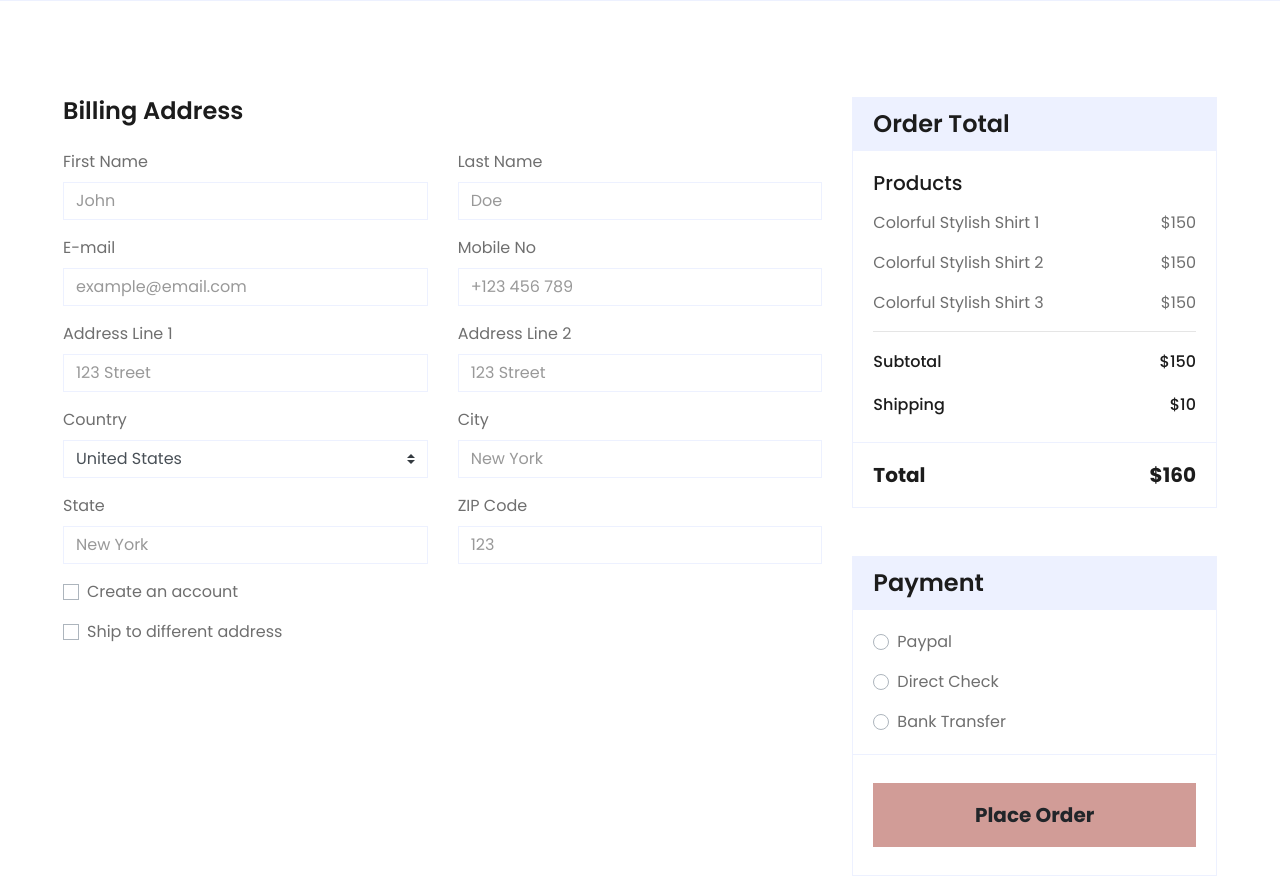
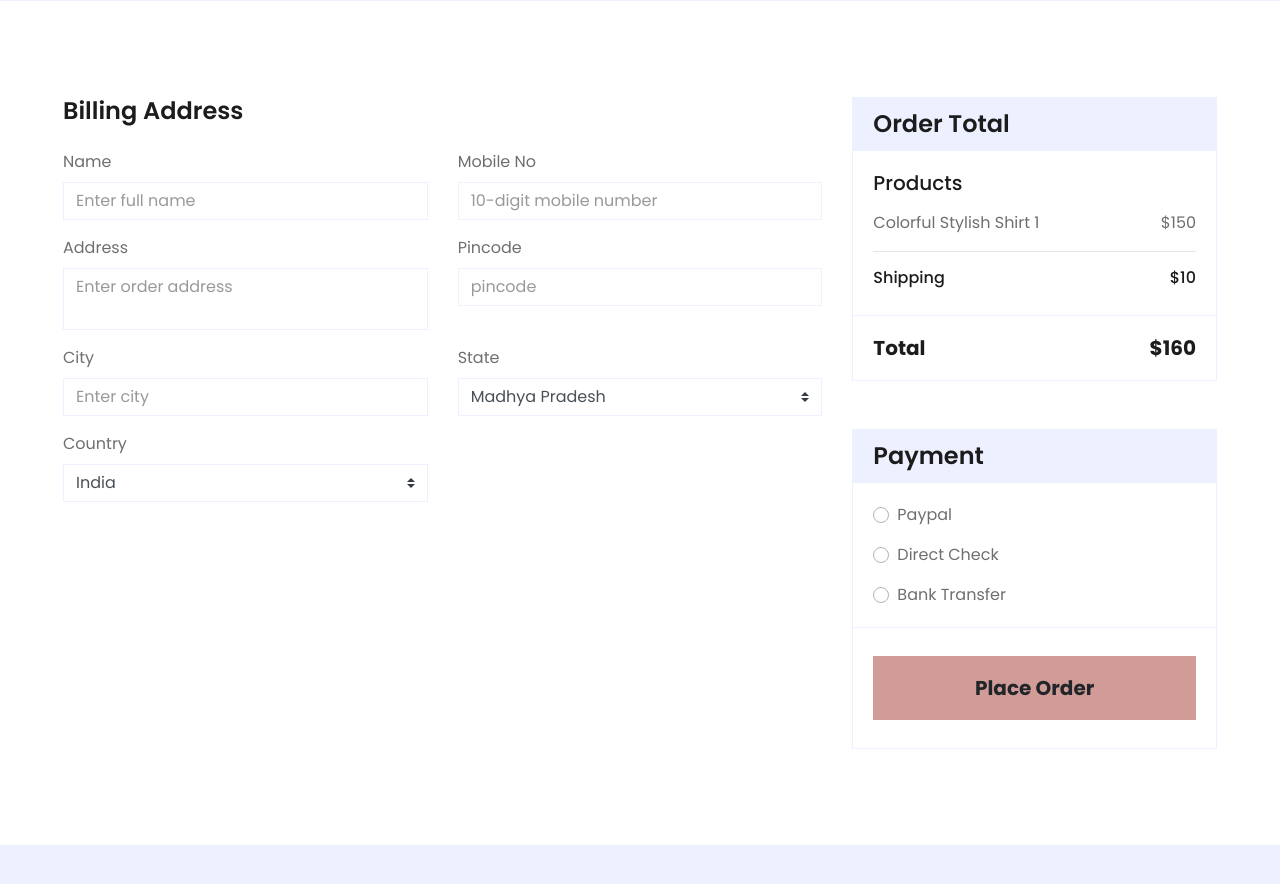
Before and after one commit to Pradeep-mxlax/ecommerce, a Django app: page /checkout/ in a window 1280 px wide. Shown: the part 299-1183 px from the top of the page. Run offline with Django 4.2, Linux system fonts and the light colour scheme; some libraries are stand-ins or nearby versions.

Commit message:
solve cart problem

```diff
--- a/myapp/templates/myapp/checkout.html
+++ b/myapp/templates/myapp/checkout.html
@@ -14,7 +14,8 @@
 
     <!-- Google Web Fonts -->
     <link rel="preconnect" href="https://fonts.gstatic.com">
-    <link href="https://fonts.googleapis.com/css2?family=Poppins:wght@100;200;300;400;500;600;700;800;900&display=swap" rel="stylesheet">
+    <link href="https://fonts.googleapis.com/css2?family=Poppins:wght@100;200;300;400;500;600;700;800;900&display=swap"
+        rel="stylesheet">
 
     <!-- Font Awesome -->
     <link href="https://cdnjs.cloudflare.com/ajax/libs/font-awesome/5.10.0/css/all.min.css" rel="stylesheet">
@@ -48,41 +49,51 @@
             <div class="col-lg-8">
                 <div class="mb-4">
                     <h4 class="font-weight-semi-bold mb-4">Billing Address</h4>
+                    <form action="" method="post">
                         <div class="row">
                             <div class="col-md-6 form-group">
-                            <label>First Name</label>
-                            <input class="form-control" type="text" placeholder="John">
-                        </div>
-                        <div class="col-md-6 form-group">
-                            <label>Last Name</label>
-                            <input class="form-control" type="text" placeholder="Doe">
-                        </div>
-                        <div class="col-md-6 form-group">
-                            <label>E-mail</label>
-                            <input class="form-control" type="text" placeholder="example@email.com">
+                                <label>Name</label>
+                                <input class="form-control" name='name' type="text" placeholder="Enter full name">
                             </div>
                             <div class="col-md-6 form-group">
                                 <label>Mobile No</label>
-                            <input class="form-control" type="text" placeholder="+123 456 789">
+                                <input class="form-control" name="number" type="text" placeholder="10-digit mobile number" pattern="[789][0-9]{9}">
                             </div>
                             <div class="col-md-6 form-group">
-                            <label>Address Line 1</label>
-                            <input class="form-control" type="text" placeholder="123 Street">
+                                <label>Address</label>
+                                <textarea name="address" style="resize:none" class="form-control" id="" cols="20" rows="2" placeholder="Enter order address"></textarea>
+                                <!-- <input class="form-control" type="text" > -->
                             </div>
                             <div class="col-md-6 form-group">
-                            <label>Address Line 2</label>
+                                <label>Pincode</label>
+                                <input class="form-control" name="pincode" type="text" placeholder="pincode">
+                            </div>
+                            <div class="col-md-6 form-group">
+                                <label>City</label>
+                                <input class="form-control" name="city" type="text" placeholder="Enter city">
+                            </div>
+                            <!-- <div class="col-md-6 form-group">
+                                <label>State</label>
                                 <input class="form-control" type="text" placeholder="123 Street">
+                            </div> -->
+                            <div class="col-md-6 form-group">
+                                <label>State</label>
+                                <select class="custom-select" name="state">
+                                    <option selected>Madhya Pradesh</option>
+                                    <option>Gujrat</option>
+                                </select>
                             </div>
                             <div class="col-md-6 form-group">
                                 <label>Country</label>
-                            <select class="custom-select">
-                                <option selected>United States</option>
+                                <select class="custom-select" name="country">
+                                    <option selected>India</option>
+                                    <option>United States</option>
                                     <option>Afghanistan</option>
                                     <option>Albania</option>
                                     <option>Algeria</option>
                                 </select>
                             </div>
-                        <div class="col-md-6 form-group">
+                            <!-- <div class="col-md-6 form-group">
                                 <label>City</label>
                                 <input class="form-control" type="text" placeholder="New York">
                             </div>
@@ -99,16 +110,18 @@
                                     <input type="checkbox" class="custom-control-input" id="newaccount">
                                     <label class="custom-control-label" for="newaccount">Create an account</label>
                                 </div>
-                        </div>
-                        <div class="col-md-12 form-group">
+                            </div> -->
+                            <!-- <div class="col-md-12 form-group">
                                 <div class="custom-control custom-checkbox">
                                     <input type="checkbox" class="custom-control-input" id="shipto">
-                                <label class="custom-control-label" for="shipto"  data-toggle="collapse" data-target="#shipping-address">Ship to different address</label>
+                                    <label class="custom-control-label" for="shipto" data-toggle="collapse"
+                                        data-target="#shipping-address">Ship to different address</label>
                                 </div>
+                            </div> -->
                         </div>
+
                 </div>
-                </div>
-                <div class="collapse mb-4" id="shipping-address">
+                <!-- <div class="collapse mb-4" id="shipping-address">
                     <h4 class="font-weight-semi-bold mb-4">Shipping Address</h4>
                     <div class="row">
                         <div class="col-md-6 form-group">
@@ -157,7 +170,7 @@
                             <input class="form-control" type="text" placeholder="123">
                         </div>
                     </div>
-                </div>
+                </div> -->
             </div>
             <div class="col-lg-4">
                 <div class="card border-secondary mb-5">
@@ -170,19 +183,7 @@
                             <p>Colorful Stylish Shirt 1</p>
                             <p>$150</p>
                         </div>
-                        <div class="d-flex justify-content-between">
-                            <p>Colorful Stylish Shirt 2</p>
-                            <p>$150</p>
-                        </div>
-                        <div class="d-flex justify-content-between">
-                            <p>Colorful Stylish Shirt 3</p>
-                            <p>$150</p>
-                        </div>
                         <hr class="mt-0">
-                        <div class="d-flex justify-content-between mb-3 pt-1">
-                            <h6 class="font-weight-medium">Subtotal</h6>
-                            <h6 class="font-weight-medium">$150</h6>
-                        </div>
                         <div class="d-flex justify-content-between">
                             <h6 class="font-weight-medium">Shipping</h6>
                             <h6 class="font-weight-medium">$10</h6>
@@ -234,9 +235,11 @@
         <div class="row px-xl-5 pt-5">
             <div class="col-lg-4 col-md-12 mb-5 pr-3 pr-xl-5">
                 <a href="" class="text-decoration-none">
-                    <h1 class="mb-4 display-5 font-weight-semi-bold"><span class="text-primary font-weight-bold border border-white px-3 mr-1">E</span>Shopper</h1>
+                    <h1 class="mb-4 display-5 font-weight-semi-bold"><span
+                            class="text-primary font-weight-bold border border-white px-3 mr-1">E</span>Shopper</h1>
                 </a>
-                <p>Dolore erat dolor sit lorem vero amet. Sed sit lorem magna, ipsum no sit erat lorem et magna ipsum dolore amet erat.</p>
+                <p>Dolore erat dolor sit lorem vero amet. Sed sit lorem magna, ipsum no sit erat lorem et magna ipsum
+                    dolore amet erat.</p>
                 <p class="mb-2"><i class="fa fa-map-marker-alt text-primary mr-3"></i>123 Street, New York, USA</p>
                 <p class="mb-2"><i class="fa fa-envelope text-primary mr-3"></i>info@example.com</p>
                 <p class="mb-0"><i class="fa fa-phone-alt text-primary mr-3"></i>+012 345 67890</p>
@@ -247,36 +250,48 @@
                         <h5 class="font-weight-bold text-dark mb-4">Quick Links</h5>
                         <div class="d-flex flex-column justify-content-start">
                             <a class="text-dark mb-2" href="index.html"><i class="fa fa-angle-right mr-2"></i>Home</a>
-                            <a class="text-dark mb-2" href="shop.html"><i class="fa fa-angle-right mr-2"></i>Our Shop</a>
-                            <a class="text-dark mb-2" href="detail.html"><i class="fa fa-angle-right mr-2"></i>Shop Detail</a>
-                            <a class="text-dark mb-2" href="cart.html"><i class="fa fa-angle-right mr-2"></i>Shopping Cart</a>
-                            <a class="text-dark mb-2" href="checkout.html"><i class="fa fa-angle-right mr-2"></i>Checkout</a>
-                            <a class="text-dark" href="contact.html"><i class="fa fa-angle-right mr-2"></i>Contact Us</a>
+                            <a class="text-dark mb-2" href="shop.html"><i class="fa fa-angle-right mr-2"></i>Our
+                                Shop</a>
+                            <a class="text-dark mb-2" href="detail.html"><i class="fa fa-angle-right mr-2"></i>Shop
+                                Detail</a>
+                            <a class="text-dark mb-2" href="cart.html"><i class="fa fa-angle-right mr-2"></i>Shopping
+                                Cart</a>
+                            <a class="text-dark mb-2" href="checkout.html"><i
+                                    class="fa fa-angle-right mr-2"></i>Checkout</a>
+                            <a class="text-dark" href="contact.html"><i class="fa fa-angle-right mr-2"></i>Contact
+                                Us</a>
                         </div>
                     </div>
                     <div class="col-md-4 mb-5">
                         <h5 class="font-weight-bold text-dark mb-4">Quick Links</h5>
                         <div class="d-flex flex-column justify-content-start">
                             <a class="text-dark mb-2" href="index.html"><i class="fa fa-angle-right mr-2"></i>Home</a>
-                            <a class="text-dark mb-2" href="shop.html"><i class="fa fa-angle-right mr-2"></i>Our Shop</a>
-                            <a class="text-dark mb-2" href="detail.html"><i class="fa fa-angle-right mr-2"></i>Shop Detail</a>
-                            <a class="text-dark mb-2" href="cart.html"><i class="fa fa-angle-right mr-2"></i>Shopping Cart</a>
-                            <a class="text-dark mb-2" href="checkout.html"><i class="fa fa-angle-right mr-2"></i>Checkout</a>
-                            <a class="text-dark" href="contact.html"><i class="fa fa-angle-right mr-2"></i>Contact Us</a>
+                            <a class="text-dark mb-2" href="shop.html"><i class="fa fa-angle-right mr-2"></i>Our
+                                Shop</a>
+                            <a class="text-dark mb-2" href="detail.html"><i class="fa fa-angle-right mr-2"></i>Shop
+                                Detail</a>
+                            <a class="text-dark mb-2" href="cart.html"><i class="fa fa-angle-right mr-2"></i>Shopping
+                                Cart</a>
+                            <a class="text-dark mb-2" href="checkout.html"><i
+                                    class="fa fa-angle-right mr-2"></i>Checkout</a>
+                            <a class="text-dark" href="contact.html"><i class="fa fa-angle-right mr-2"></i>Contact
+                                Us</a>
                         </div>
                     </div>
                     <div class="col-md-4 mb-5">
                         <h5 class="font-weight-bold text-dark mb-4">Newsletter</h5>
                         <form action="">
                             <div class="form-group">
-                                <input type="text" class="form-control border-0 py-4" placeholder="Your Name" required="required" />
+                                <input type="text" class="form-control border-0 py-4" placeholder="Your Name"
+                                    required="required" />
                             </div>
                             <div class="form-group">
                                 <input type="email" class="form-control border-0 py-4" placeholder="Your Email"
                                     required="required" />
                             </div>
                             <div>
-                                    <button class="btn btn-primary btn-block border-0 py-3" type="submit">Subscribe Now</button>
+                                <button class="btn btn-primary btn-block border-0 py-3" type="submit">Subscribe
+                                    Now</button>
                             </div>
                         </form>
                     </div>
@@ -286,7 +301,8 @@
         <div class="row border-top border-light mx-xl-5 py-4">
             <div class="col-md-6 px-xl-0">
                 <p class="mb-md-0 text-center text-md-left text-dark">
-                    &copy; <a class="text-dark font-weight-semi-bold" href="#">Your Site Name</a>. All Rights Reserved. Designed
+                    &copy; <a class="text-dark font-weight-semi-bold" href="#">Your Site Name</a>. All Rights Reserved.
+                    Designed
                     by
                     <a class="text-dark font-weight-semi-bold" href="https://htmlcodex.com">HTML Codex</a>
                 </p>
--- a/myapp/templates/myapp/home_detail.html
+++ b/myapp/templates/myapp/home_detail.html
@@ -47,7 +47,7 @@
                         </a>
                     <!-- </div> -->
 
-                    <h5 class="font-weight-semi-bold m-0">{{data.name}}</h5>
+                    <h6 class="font-weight-semi m-0">{{data.name}}</h6>
                 </div>
             </div>
             {% endfor %}
--- a/myapp/templates/myapp/shop.html
+++ b/myapp/templates/myapp/shop.html
@@ -7,7 +7,7 @@
         <div class="d-flex flex-column align-items-center justify-content-center" style="min-height: 300px">
             <h1 class="font-weight-semi-bold text-uppercase mb-3">Our Shop</h1>
             <div class="d-inline-flex">
-                <p class="m-0"><a href="">Home</a></p>
+                <p class="m-0"><a href="/">Home</a></p>
                 <p class="m-0 px-2">-</p>
                 <p class="m-0">Shop</p>
             </div>
--- a/myapp/views.py
+++ b/myapp/views.py
@@ -9,10 +9,11 @@ from django.views.generic.edit import DeleteView
 
 class HomeView(View):
     """ user home page class """
-# if request.user.is_authanticate():
     def get(self,request):
-        if not request.user:
-            Cart.objects.create(user=request.user)
+        if request.user.is_authenticated:
+            cart = Cart.objects.filter(user=request.user)
+            if not cart:
+                Cart.objects.create(user=request.user)
         categories = Category.objects.all()
         product_data = Product.objects.all()
         context = {
@@ -42,7 +43,6 @@ class LoginView(View):
 
     def get(self,request):
         form = LoginForm()
-        print(request.user)
         return render(request, 'user/login.html',{'form':form})
 
     def post(self,request):
@@ -84,7 +84,6 @@ class ProfileView(View):
         gender = request.POST['gender']
         birth = request.POST['dob']
         User_More_Detail(user=request.user,first_name=first_name,last_name=last_name,image=img,gender=gender,date_of_birth=birth).save()
-        # print(first_name,lastt_name,gender,birth,img)
         return redirect('profile')
 
 
@@ -95,29 +94,78 @@ class CartView(View):
         if request.user.is_authenticated:
             carts = Cart.objects.get(user=request.user)
             cartitem  = carts.cart_cartitem.all()
-            return render(request, 'myapp/cart.html',{'cartitem':cartitem})
+            context = {
+                    'cartitem':cartitem,
+                    'cart':carts
+            }
+            new_total = 0
+            for data in cartitem:
+                new_total+=data.total_price
+            carts.total_price = new_total
+            carts.save()
+            return render(request, 'myapp/cart.html',context)
         else:
             return redirect('login')
+    def post(self,request,*args,**kwargs):
+        carts = Cart.objects.get(user=request.user)
+        quntity = request.POST.get('quantity')
+        button_type = request.POST.get('type')
+        product_id = request.POST.get('product')
+        cartitem = CartItem.objects.get(product_id=product_id,cart=carts)
+        product_price = Product.objects.get(id=product_id)
+        if button_type == 'plus':
+            cartitem.quantity+=1
+            cartitem.total_price = cartitem.quantity * product_price.price
+            cartitem.save()
+
+        elif button_type == 'minus':
+            if cartitem.quantity > 1:
+                cartitem.quantity-=1
+                cartitem.total_price = cartitem.quantity * product_price.price
+                cartitem.save()
+
+        return redirect('cart')
+
 
 class CartItemView(View):
 
     def get(self,request,*args, **kwargs):
+
         return redirect('cart')
 
     def post(self,request,*args, **kwargs):
-        prduct_id = request.POST.get('prduct_id')
-        product = Product.objects.get(id=prduct_id)
-        carts = Cart.objects.get(user=request.user)
-        CartItem.objects.create(product_id=product,cart=carts)
-        # import pdb;pdb.set_trace()
-        return redirect('cart')
+        if  request.user.is_authenticated:
+            prduct_id = request.POST.get('prduct_id')
+            product = Product.objects.get(id=prduct_id)
+            carts = Cart.objects.get(user=request.user)
+
+
+            available_product =carts.cart_cartitem.filter(product_id=prduct_id)
+            if not available_product :
+                CartItem.objects.create(product_id=product,cart=carts,total_price=product.price)
+
+                return redirect('cart')
+            else:
+                return redirect('cart')
+
+        else:
+            return redirect('login')
+
 
 class CartItemDeleteView(View):
     def get(self,request,*args, **kwargs):
         cartitem = CartItem.objects.get(id=kwargs['id'])
+        carts = Cart.objects.get(user=request.user)
+        # import pdb;pdb.set_trace()
+        total = carts.total_price
+        product_price = cartitem.total_price
+        new_price = total - product_price
+        carts.total_price = new_price
+        carts.save()
         cartitem.delete()
+
         return redirect('cart')
-    # template_name = "myapp/cart.html"
+
 
 
 class DetailView(View):
@@ -126,7 +174,6 @@ class DetailView(View):
 
         categories = Category.objects.all()
         product_data = Product.objects.get(id=kwargs['pid'])
-        print(product_data)
         context = {
                 'categories' : categories,
                 'product_data' : product_data
@@ -146,11 +193,20 @@ class ShopView(View):
         }
         return render(request, "myapp/shop.html",context)
 
-class CheckoutView(TemplateView):
+class CheckoutView(View):
     """ user product checkout class """
+    def get(self,request,*args,**kwargs):
+        return render(request, "myapp/checkout.html")
+    def post(self,request,*args,**kwargs):
+        if request.user.is_authenticated:
+            product = request.GET.get('pr_id')
+            if product:
+                product = Product.objects.get(id=product)
+                return render(request, "myapp/checkout.html",{'prd':product})
+            return HttpResponse('hello')
 
-    template_name = "myapp/checkout.html"
-
+        else:
+            return redirect('login')
 class ContactView(TemplateView):
     """ user product checkout class """
 
```
Also changed, not shown: ecommerce/settings.py (+4 -4 lines), myapp/models.py (+11 -11 lines), myapp/templates/myapp/base.html (+4 -4 lines), myapp/templates/myapp/cart.html (+49 -23 lines), myapp/templates/myapp/detail.html (+6 -14 lines), db.sqlite3, media/images/nokia1.jpg (added), media/images/nokia1_DZZ3JAp.jpg (added), media/images/oneplus_tv1.jpg (added), myapp/migrations/0006_alter_cartitem_quantity.py (added), myapp/migrations/0007_alter_address_country_alter_address_state.py (added). Lines whose indentation alone changed are shown as unchanged.
